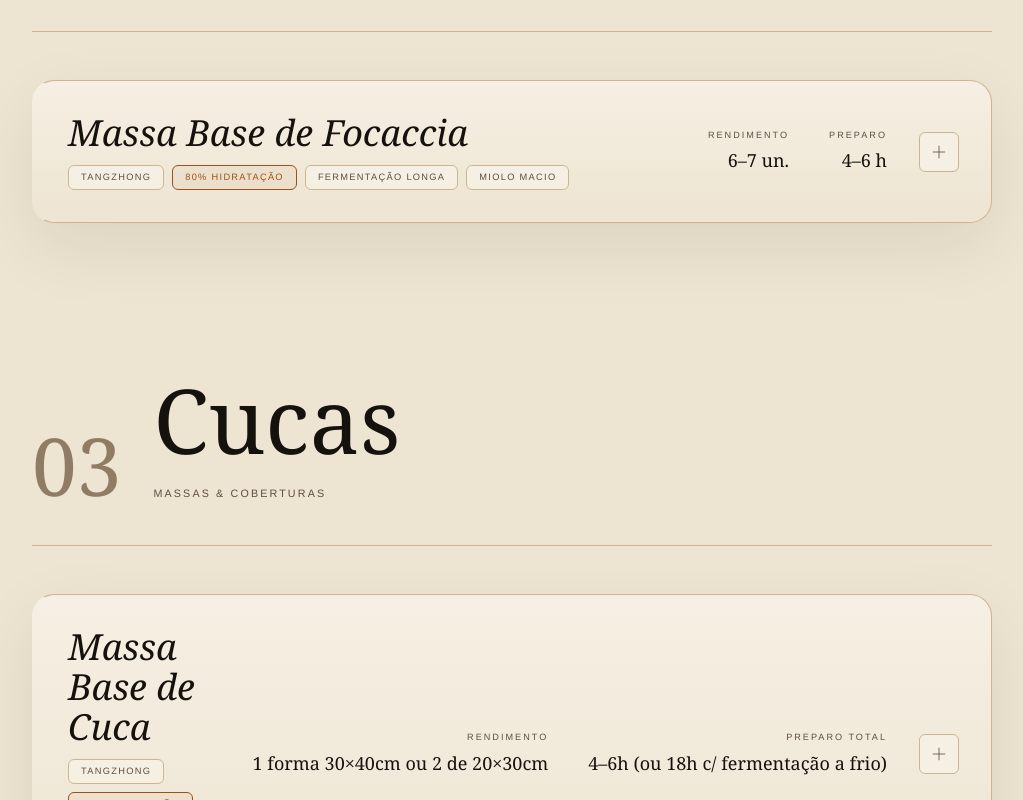
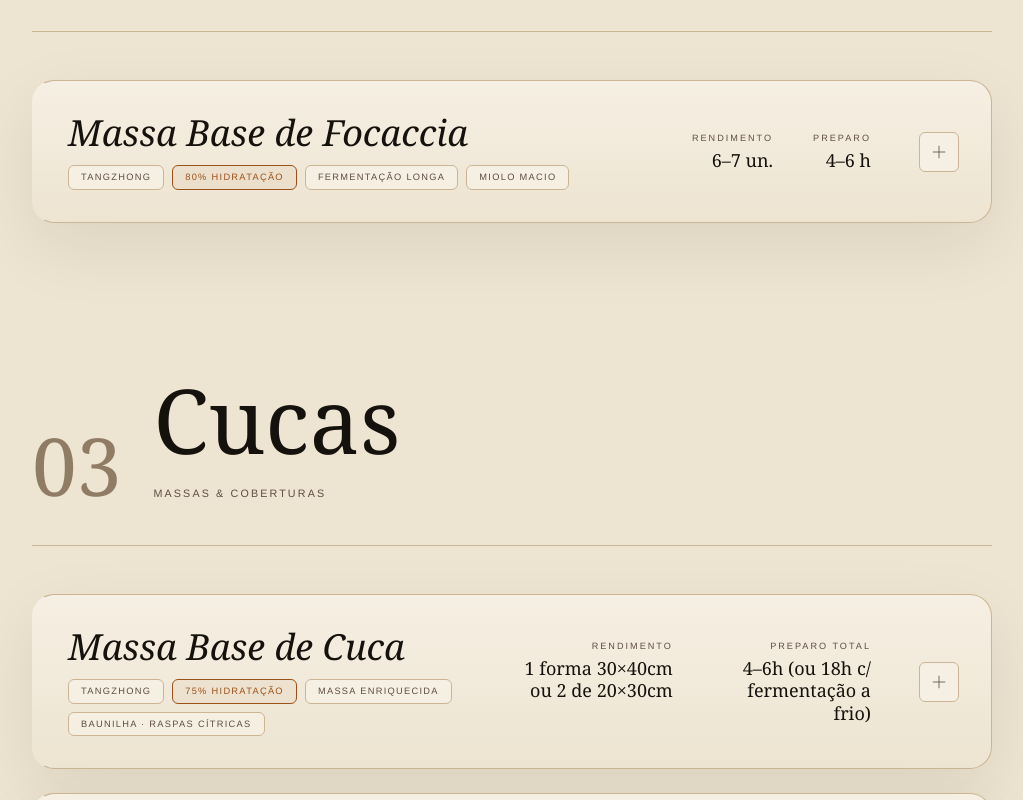
Before and after one commit to Heuller/el-guapooo, a React (Vite) app: page / in a window 1280 px wide. Shown: the part 2620-3420 px from the top of the page, without its empty margins (128-1151 px from the left). Built offline with nearby package versions, Linux system fonts and the light colour scheme.

Commit message:
fix: padroniza layout do meta text nos cards de receitas

```diff
--- a/src/components/RecipeCard.tsx
+++ b/src/components/RecipeCard.tsx
@@ -83,20 +83,20 @@ export const RecipeCard: React.FC<{ recipe: RecipeProps }> = ({ recipe }) => {
           </div>
         </div>
 
-        <div className="hidden md:flex gap-10 flex-shrink-0">
+        <div className="hidden md:flex gap-8 lg:gap-10 flex-shrink-0 max-w-[40%] justify-end">
           {recipe.meta.map((m, i) => (
-            <div key={i} className="text-right">
+            <div key={i} className="text-right flex flex-col items-end">
               <span className="block text-[0.57rem] tracking-[0.22em] uppercase text-ink-soft dark:text-ink-invert-soft mb-1 transition-colors duration-500">
                 {m.label}
               </span>
-              <span className="font-disp text-lg font-medium text-ink dark:text-ink-invert transition-colors duration-500">
+              <span className="font-disp text-lg font-medium text-ink dark:text-ink-invert transition-colors duration-500 max-w-[180px] leading-tight">
                 {m.value}
               </span>
             </div>
           ))}
         </div>
 
-        <div className="w-10 h-10 flex-shrink-0 border border-line dark:border-line-invert rounded-md flex items-center justify-center text-ink-soft dark:text-ink-invert-soft bg-paper-light dark:bg-paper-invert-light transition-colors duration-500">
+        <div className="w-10 h-10 flex-shrink-0 border border-line dark:border-line-invert rounded-md flex items-center justify-center text-ink-soft dark:text-ink-invert-soft bg-paper-light dark:bg-paper-invert-light transition-colors duration-500 ml-4">
           {isOpen ? <Minus size={20} strokeWidth={1} /> : <Plus size={20} strokeWidth={1} />}
         </div>
       </button>
```
